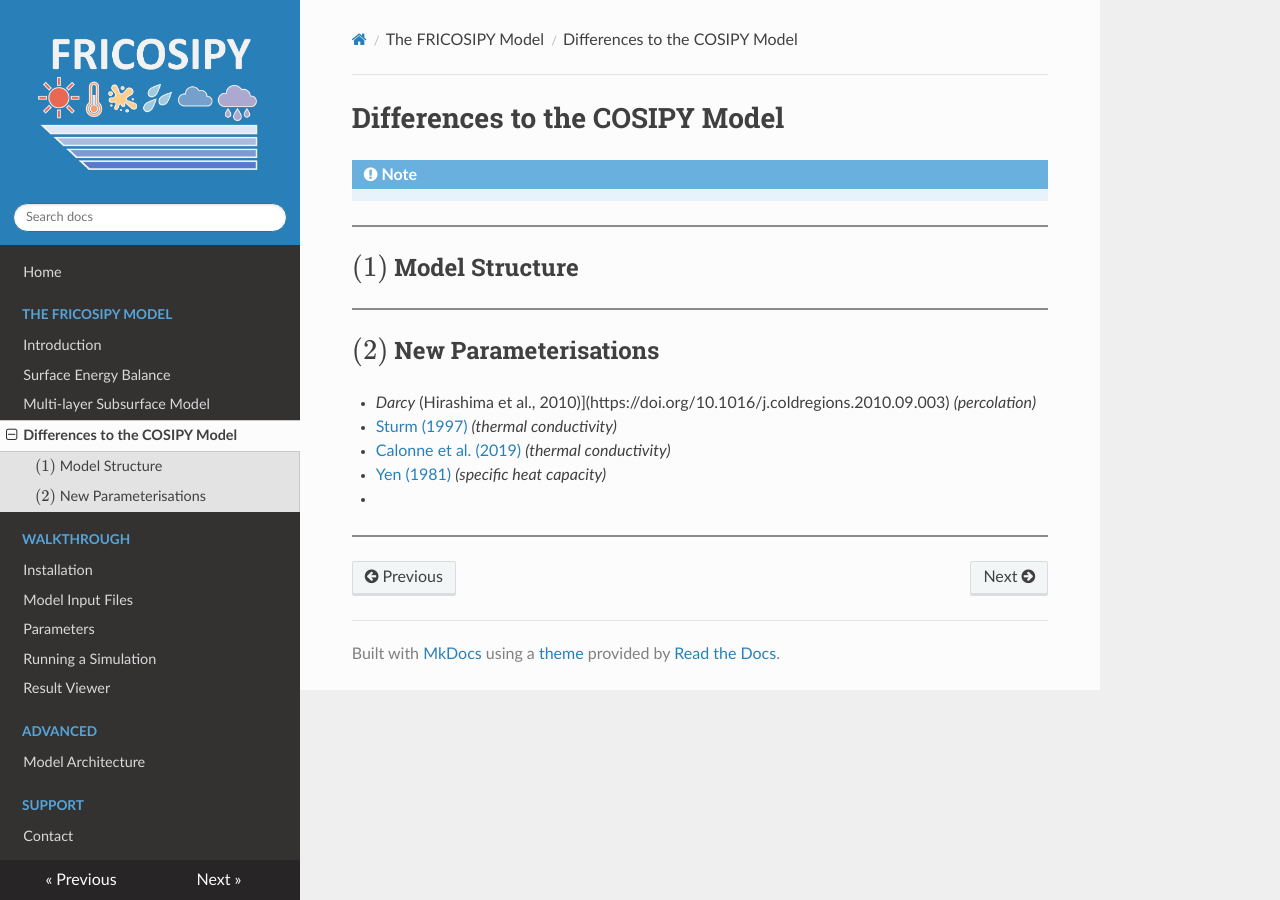
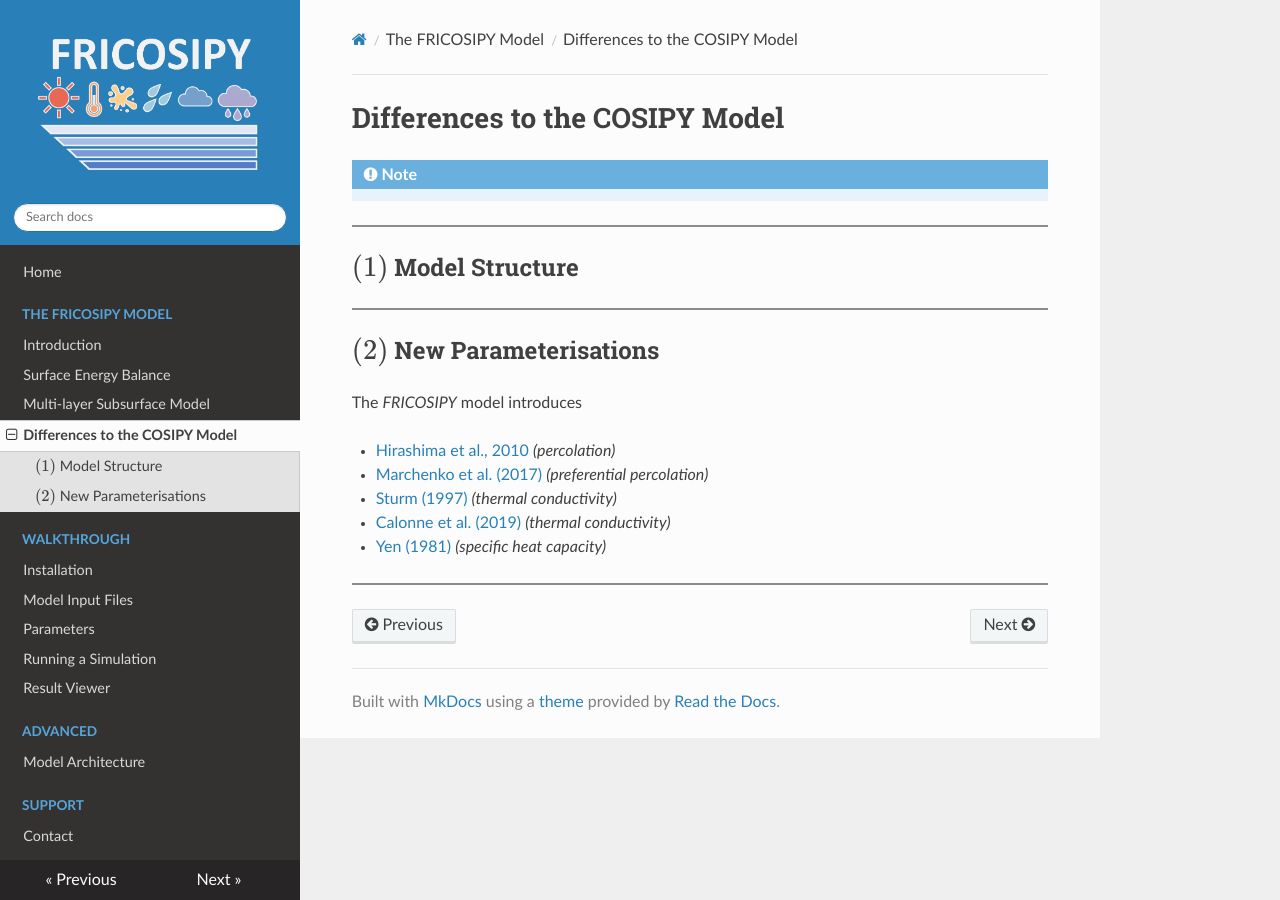
Before and after one commit to MarcusGastaldello/FRICOSIPY, an MkDocs documentation site: the page built from docs/differences.md, in a window 1280 px wide. Built offline with MkDocs 1.6.1, drawn with Linux system fonts in a browser that asks for light colours.

Commit message:
Fix formatting and add references in differences.md
Updated references in the New Parameterisations section.

```diff
--- a/docs/differences.md
+++ b/docs/differences.md
@@ -22,11 +22,13 @@ og_description: Explanation of the differences between FRICOSIPY and the origina
 
 ## $(2)$ New Parameterisations
 
+The *FRICOSIPY* model introduces
 
-* *Darcy* (Hirashima et al., 2010)](https://doi.org/10.1016/j.coldregions.2010.09.003) *(percolation)*
+
+* [Hirashima et al., 2010](https://doi.org/10.1016/j.coldregions.2010.09.003) *(percolation)*
+* [Marchenko et al. (2017)](https://doi.org/10.3389/feart.2017.00016) *(preferential percolation)*
 * [Sturm (1997)](https://doi.org/10.3189/S0022143000002781) *(thermal conductivity)*
 * [Calonne et al. (2019)](https://doi.org/10.1029/2019GL085228) *(thermal conductivity)*
 * [Yen (1981)](https://apps.dtic.mil/sti/citations/ADA103734) *(specific heat capacity)*
-*
 
 <hr style="height:2px; background-color:#8b8b8b; border:none;" />
```
